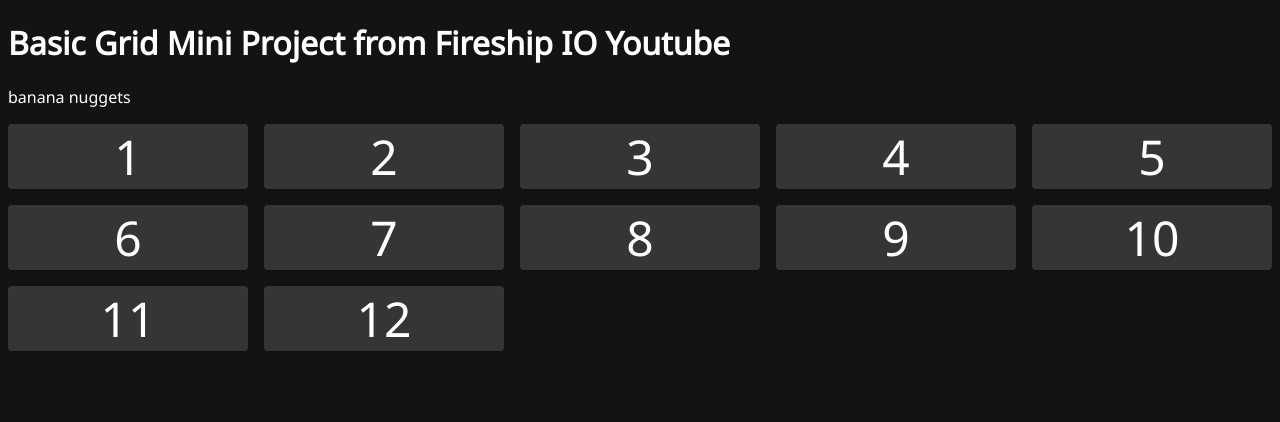
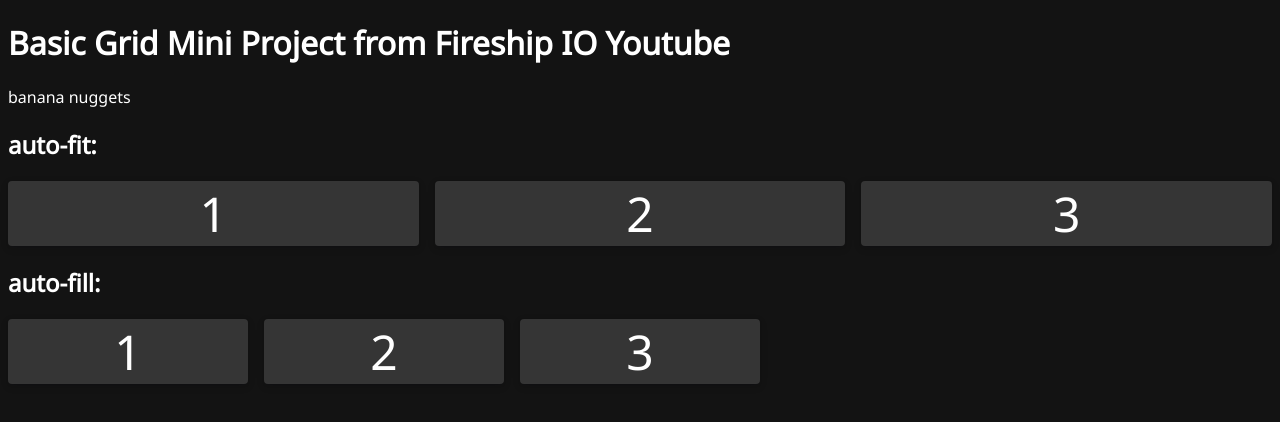
Before and after one commit to isai7710/Simple-Web-Dev-Projects, a plain HTML site: page CSS Grid Practice/basic-grid.html in a window 1280 px wide. Drawn offline with Linux system fonts and the light colour scheme.

Commit message:
added comments to the code explainin the css behind the grid

```diff
--- a/CSS Grid Practice/basic-grid.css
+++ b/CSS Grid Practice/basic-grid.css
@@ -1,4 +1,53 @@
-.basic-grid {
+.basic-grid-w-auto-fit {
+    display: grid;
+    gap: 1rem;
+
+    /* COLUMN DISPLAY OPTION 1: too skinny, too much code */
+    /* grid-template-columns: 1fr 1fr 1fr 1fr 1fr 1fr 1fr; */
+    /* -------------------- Explanation --------------------
+    1fr = 1 fractional unit
+    if there is one 1fr then we have one column that takes 100% of the available space
+    if there are two 1fr then we have two columns that each take 50% of the available space
+    if there are three 1fr then we have three columns that each take 25% of the available space and so on
+    in this case we explicitly wrote 12 columns (for the 12 divs on html file) so twelve 1frs means we have twelve
+        columns that each take (100/(2^12-1))% of the available space
+    -------------------------------------------------------- */
+    /* -------------------- Problems --------------------
+    1. grid is not responsive to change in viewport size in the way we wanted it to be
+    2. code is repetitive and therefore ugly
+    -------------------------------------------------------- */
+
+    /* COLUMN DISPLAY OPTION 2: cleaner code, but still not as dynamic */
+    /* grid-template-columns: repeat(6, 1fr); */
+    /* -------------------- Explanation --------------------
+    helper function repeat allows us to call the unit 1fr twelve times to the grid-template-columns variable
+    identical to first option but much more concise
+    -------------------------------------------------------- */
+    /* -------------------- Problems --------------------
+    1. grid is not responsive to change in viewport size in the way we wanted it to be
+    2. columns are too thin
+    -------------------------------------------------------- */
+
+    /* COLUMN DISPLAY OPTION 3:  better sizing, but overflows */
+    /* grid-template-columns: repeat(6, minmax(240px, 1fr));*/
+    /* -------------------- Explanation --------------------
+    same use of repeat but now with minmax function included, which basically says make sure columns don't go below 240 pixels in width but allow them to expand to
+    however many pixels 1 fractional unit will allow. Now they aren't as skinny, but....
+    -------------------------------------------------------- */
+    /* -------------------- Problems --------------------
+    1. overflow on horizontal axis
+    -------------------------------------------------------- */
+
+    /* COLUMN DISPLAY OPTION 4: implicit grid, let the algorithm figure out how big to make it*/
+    grid-template-columns: repeat(auto-fit, minmax(240px, 1fr));
+    /* -------------------- Explanation --------------------
+    auto-fit: calculate number of rows and columns on the fly
+    auto-fill: creates additional columns when there is additional space
+    -------------------------------------------------------- */
+}
+
+
+.basic-grid-w-auto-fill{
     display: grid;
     gap: 1rem;
 
@@ -13,4 +62,5 @@
 
     /* 4 final */
     grid-template-columns: repeat(auto-fill, minmax(240px, 1fr));
+
 }
--- a/CSS Grid Practice/basic-grid.html
+++ b/CSS Grid Practice/basic-grid.html
@@ -14,24 +14,24 @@
 <body>
     <h1>Basic Grid Mini Project from Fireship IO Youtube</h1>
     <p>banana nuggets</p>
+    <h2>auto-fit:</h2>
     <!-- Main Grid Container -->
-    <section class="basic-grid">
+    <section class="basic-grid-w-auto-fit">
         <!-- Grid Items (Childrens of Container) -->
         <div class="card">1</div>
         <div class="card">2</div>
         <div class="card">3</div>
-        <div class="card">4</div>
-        <div class="card">5</div>
-        <div class="card">6</div>
-        <div class="card">7</div>
-        <div class="card">8</div>
-        <div class="card">9</div>
-        <div class="card">10</div>
-        <div class="card">11</div>
-        <div class="card">12</div>
 
     </section>
+    <h2>auto-fill:</h2>
+    <!-- Main Grid Container -->
+    <section class="basic-grid-w-auto-fill">
+        <!-- Grid Items (Childrens of Container) -->
+        <div class="card">1</div>
+        <div class="card">2</div>
+        <div class="card">3</div>
 
+    </section>
 </body>
 
 </html>
```
Also changed, not shown: 1 other file.
